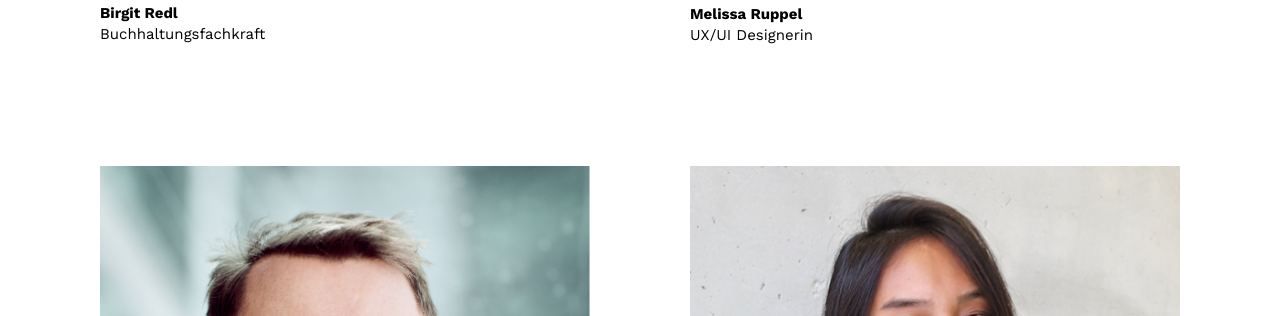
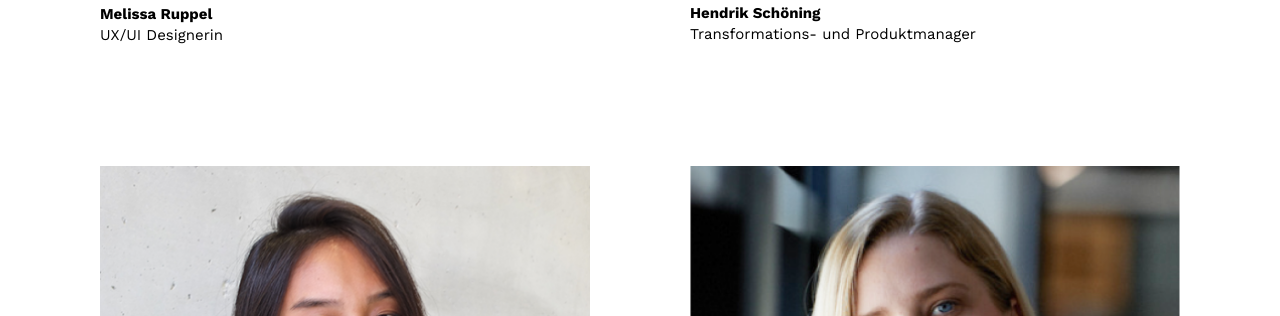
Before and after one commit to byte-bayern/website, a Gatsby site: page /team in a window 1280 px wide. Shown: the part 10565-10881 px from the top of the page. Built offline with nearby package versions, Linux system fonts and the light colour scheme; Gatsby itself is replaced by a stand-in of ours.

Commit message:
Remove Birgit from team page

```diff
--- a/src/components/screens/team/data/team.js
+++ b/src/components/screens/team/data/team.js
@@ -4,7 +4,6 @@ import Laura from "../../../../assets/img/components/team/LC.png";
 import Tino from "../../../../assets/img/components/team/TK.png";
 import Michael from "../../../../assets/img/components/team/ML.png";
 import Svenja from "../../../../assets/img/components/team/SN.png";
-import Birgit from "../../../../assets/img/components/team/BR.png";
 import Melissa from "../../../../assets/img/components/team/MR.png";
 import Hendrik from "../../../../assets/img/components/team/HS.png";
 import Nhien from "../../../../assets/img/components/team/NT.png";
@@ -74,11 +73,6 @@ let members = [
         buttonIconColor: "yellow",
     },
     {
-        name: "Birgit Redl",
-        title: "Buchhaltungsfachkraft",
-        pic: Birgit,
-    },
-    {
         name: "Melissa Ruppel",
         title: "UX/UI Designerin",
         pic: Melissa,
```
Also changed, not shown: src/assets/img/components/team/BR.png (deleted).
